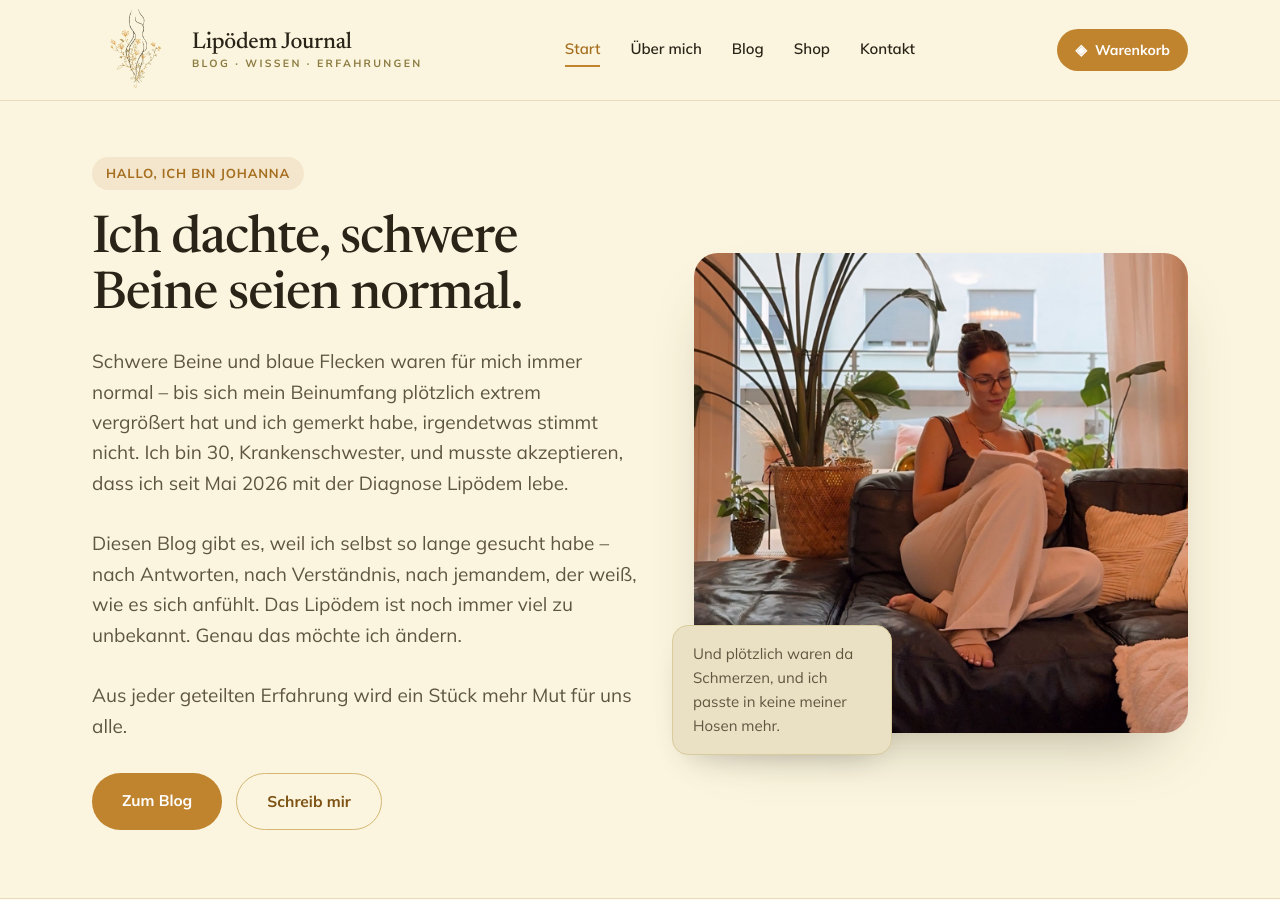
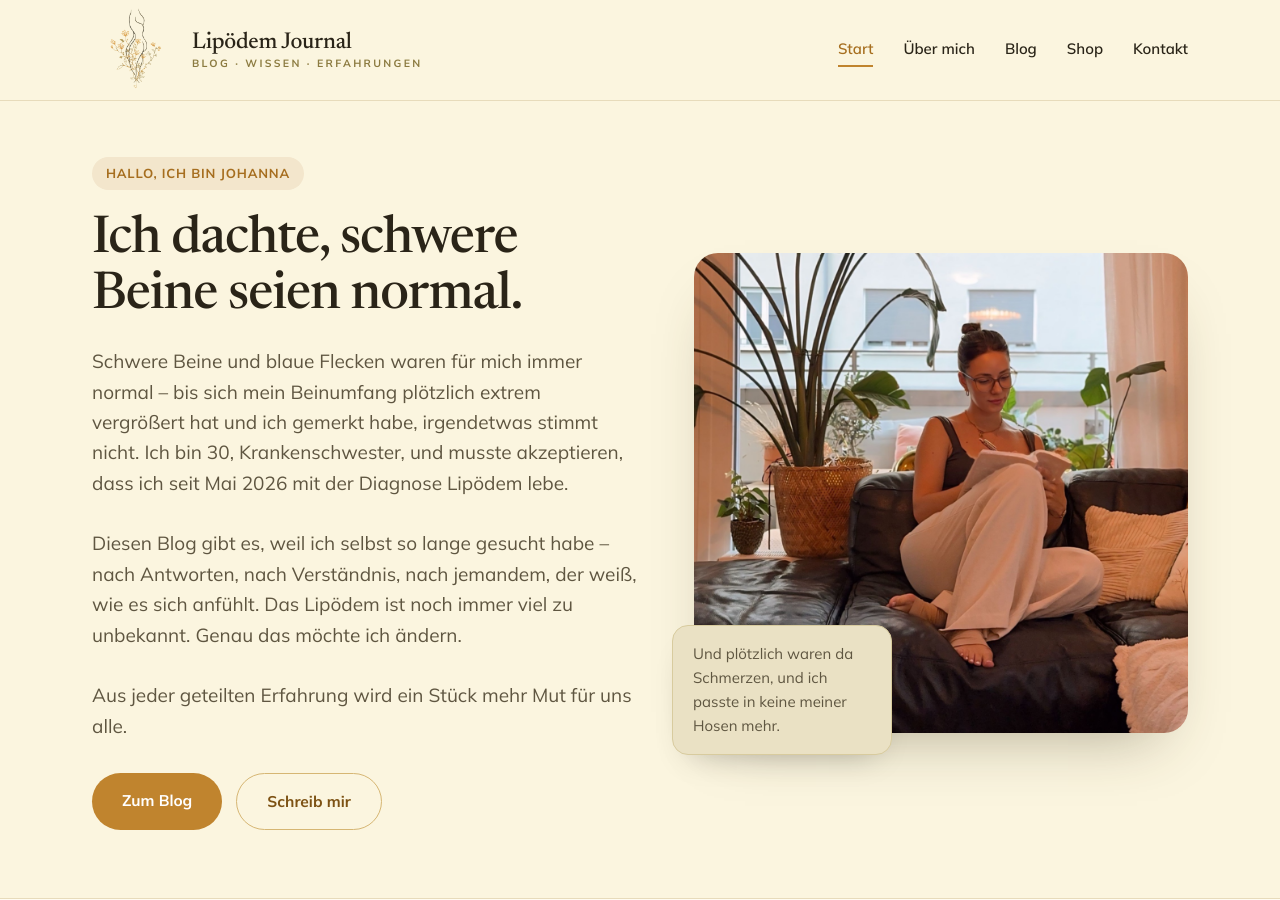
Before and after one commit to Johannaslipoedemjournal/Lip-demjournal-webseite, a Jekyll site: the page built from index.html, in a window 1280 px wide and 900 px high. Built offline with Jekyll 4.4.1, drawn with Linux system fonts in a browser that asks for light colours.

Commit message:
Add files via upload

```diff
--- a/_includes/kopfzeile.html
+++ b/_includes/kopfzeile.html
@@ -14,8 +14,5 @@
       {% include navlink.html ziel="/shop/" text="Shop" aktiv=include.shop %}
       {% include navlink.html ziel="/kontakt/" text="Kontakt" aktiv=include.kontakt %}
     </nav>
-    <a href="/shop/" class="warenkorb" style="display:flex;align-items:center;gap:8px;background:#C0842E;color:#fff;border:none;border-radius:999px;padding:9px 18px;font-size:14px;font-weight:700;">
-      <span style="font-size:15px;">◈</span>Warenkorb
-    </a>
   </div>
 </header>
```
